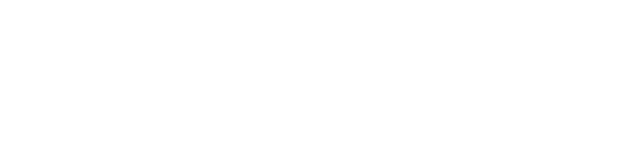
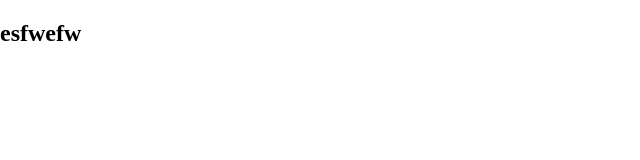
Before and after one commit to DenisTk22/git_project1, a plain HTML site: page index.html in a window 1280 px wide. Shown: the whole page, without its empty margins (0-640 px from the left). Drawn offline with Linux system fonts and the light colour scheme.

Commit message:
commit to remove

```diff
--- a/index.html
+++ b/index.html
@@ -8,7 +8,9 @@
 </head>
 <body>
     <footer class="footer">
-
+        <h2 class="dfg">
+            esfwefw
+        </h2>
     </footer>
 </body>
 </html>
--- a/style.css
+++ b/style.css
@@ -2,3 +2,6 @@ body {
     padding: 0;
     margin: 0;
 }
+
+/*
+pfujkjdjr */
```
